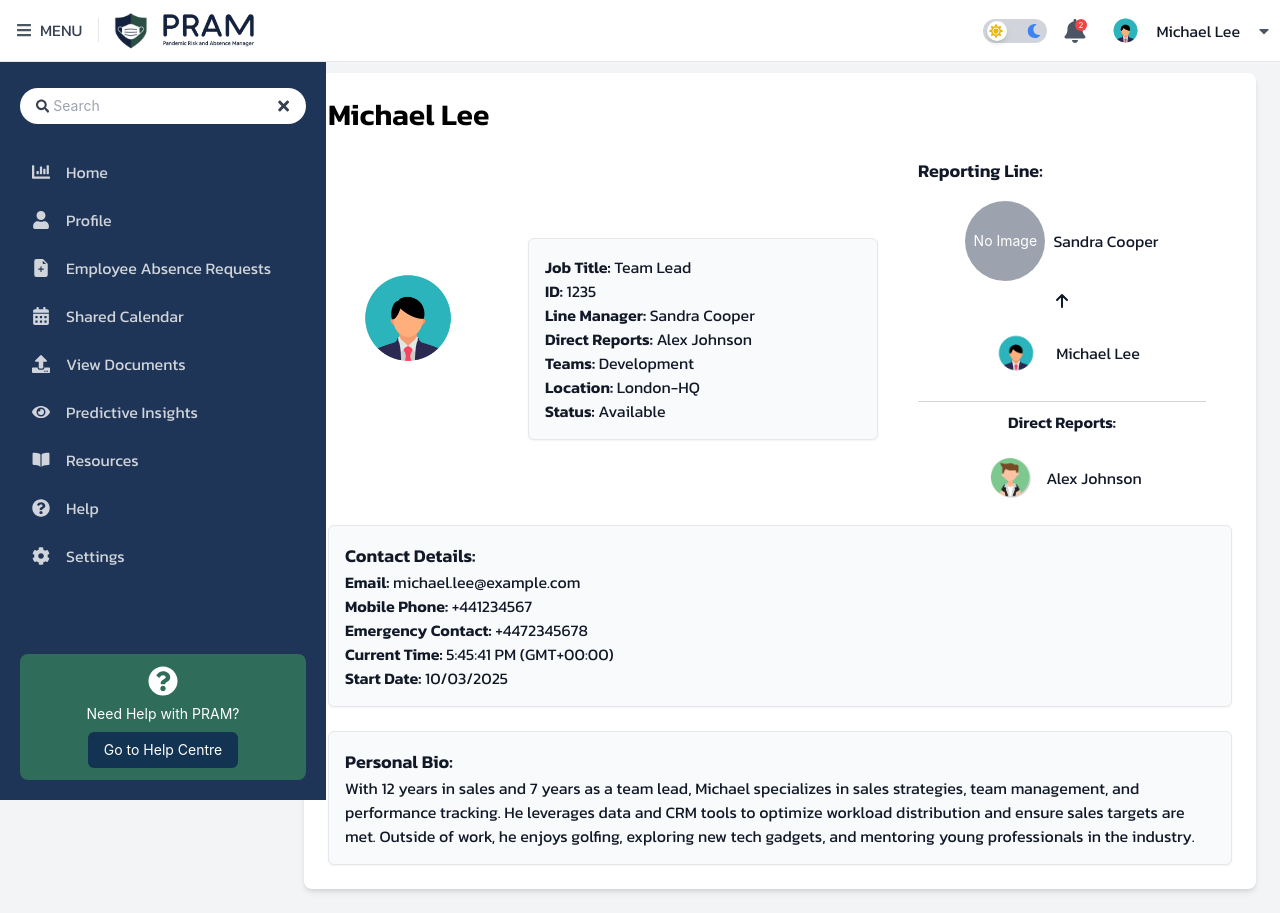
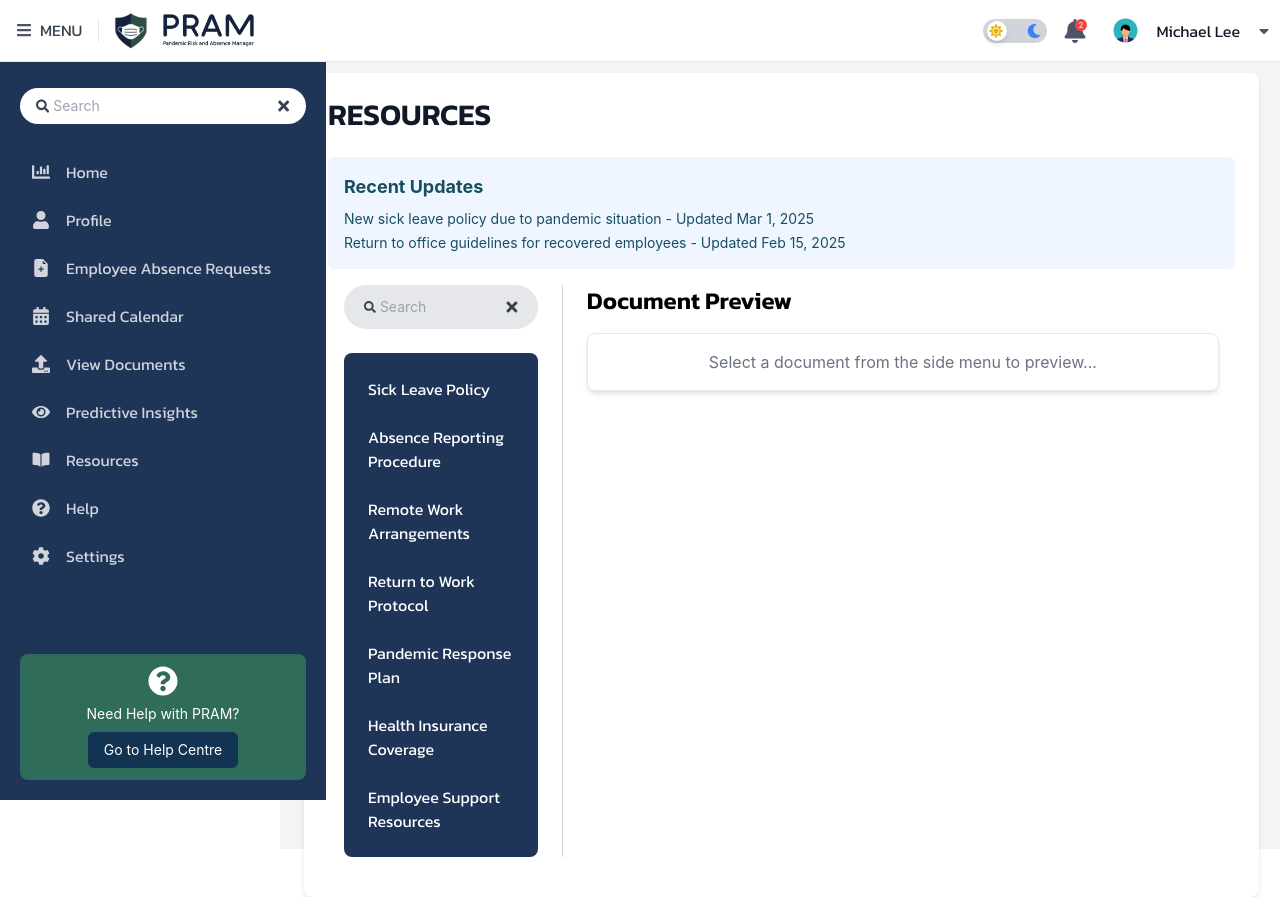
Before and after one commit to Pandemic-Risk-and-Absence-Manager-PRAM/PRAMUI, a React (Create React App) app: page /dashboard/manager/resources in a window 1280 px wide. Built offline with nearby package versions, Linux system fonts and the light colour scheme.

Commit message:
:sparkles: adding resources screen

```diff
--- a/src/App.js
+++ b/src/App.js
@@ -8,6 +8,7 @@ import EmployeeAbsenceRequest from "./pages/dashboard/ManagerPortal/EmployeeAbse
 import ReportAbsence from './pages/dashboard/AbsencePortal/ReportAbsence/ReportAbsence.js';
 import ViewDocuments from "./pages/shared/ViewDocuments/ViewDocuments";
 import PreviousReports from './pages/dashboard/HRPortal/Previous Reports/PreviousReports.js';
+import Resources from "./pages/shared/Resources/Resources";
 
 function App() {
   return (
@@ -18,7 +19,7 @@ function App() {
         <Route path="/" element={<Login />} />
         <Route path="/dashboard/:dashboardType/*" element={<Dashboard />} />
         <Route path="/dashboard/:dashboardType/profile" element={<Profile />} />
-        <Route path="/dashboard/:dashboardType/resources" element={<Profile />} />
+        <Route path="/dashboard/:dashboardType/resources" element={<Resources />} />
         <Route path="/dashboard/:dashboardType/help" element={<Profile />} />
         <Route path="/dashboard/:dashboardType/settings" element={<Profile />} />
 
--- /dev/null
+++ b/src/pages/shared/Resources/Resources.js
@@ -0,0 +1,118 @@
+import React, {useState} from 'react';
+import NavigationBar from "../../../components/layout/NavigationBar";
+import Header from "../../../components/layout/Header";
+import PdfViewer from "../PdfViewer"
+import {FaSearch, FaTimes} from "react-icons/fa";
+
+const Resources = () => {
+    const [isOpen, setIsOpen] = useState(true);
+    const [searchQuery, setSearchQuery] = useState("");
+    const [selectedPDF, setSelectedPDF] = useState(null);
+
+    const navigationOptions = [
+        { name: "Sick Leave Policy", file: "/documents/resources/SickLeavePolicy.pdf" },
+        { name: "Absence Reporting Procedure", file: "/documents/resources/AbsenceReportingProcedure.pdf" },
+        { name: "Remote Work Arrangements", file: "/documents/resources/RemoteWorkArrangements.pdf" },
+        { name: "Return to Work Protocol", file: "/documents/resources/RTO.pdf" },
+        { name: "Pandemic Response Plan", file: "/documents/resources/SickLeavePolicy.pdf" },
+        { name: "Health Insurance Coverage", file: "/documents/resources/HealthInsurance.pdf" },
+        { name: "Employee Support Resources", file: "/documents/resources/SickLeavePolicy.pdf" }
+    ];
+
+    const filteredOptions = navigationOptions.filter((option) =>
+        option.name.toLowerCase().includes(searchQuery.toLowerCase())
+    );
+
+    const toggleNavigationBar = () => {
+        setIsOpen(!isOpen);
+    };
+
+    const handleOptionClick = (option) => {
+        setSelectedPDF((prevSelected) =>
+            prevSelected && prevSelected.uri === option.file ? null : { uri: option.file }
+        );
+    };
+
+    React.useEffect(() => {
+        console.log("selectedPDF updated to:", selectedPDF);
+    }, [selectedPDF]);
+
+    return (
+        <div className="flex flex-col h-screen bg-gray-100 dark:bg-gray-800 transition-colors">
+            <Header toggleNavigationBar={toggleNavigationBar} isOpen={isOpen} />
+
+            <div className="flex flex-1">
+                <NavigationBar isOpen={isOpen} toggleNavigationBar={toggleNavigationBar} />
+
+                <div className="flex-1 min-h-screen transition-all" style={{ paddingLeft: isOpen ? "280px" : "100px" }}>
+                    <div className="p-6 h-screen bg-gray-100 dark:bg-gray-900 transition-colors">
+                        <div className="max-w-5xl mx-auto bg-white dark:bg-gray-800 rounded-lg shadow-md transition-colors">
+                            <div className="p-6 w-full overflow-x-auto">
+                                <h1 className="text-3xl font-bold mb-6 text-gray-900 dark:text-white" style={{ fontFamily: 'Kanit, sans-serif' }}>
+                                    RESOURCES
+                                </h1>
+                                <div className="w-[907px] bg-blue-50 p-4 rounded-md">
+                                    <div className="text-cyan-900 text-lg font-bold">Recent Updates</div>
+                                    <div className="text-cyan-900 text-sm mt-2">New sick leave policy due to pandemic situation - Updated Mar 1, 2025</div>
+                                    <div className="text-cyan-900 text-sm mt-1">Return to office guidelines for recovered employees - Updated Feb 15, 2025</div>
+                                </div>
+                                <div className="flex p-4">
+                                    {/* sidebar */}
+                                    <div className="w-1/4 pr-6 border-r border-gray-300 dark:border-gray-700">
+                                        {/* Search Bar */}
+                                        <div className="flex items-center p-3 bg-gray-200 dark:bg-gray-700 rounded-full">
+                                            <FaSearch className="text-gray-700 dark:text-gray-300 ml-2 mr-1" />
+                                            <input
+                                                type="text"
+                                                className="bg-transparent text-gray-700 dark:text-gray-200 w-full text-sm outline-none"
+                                                placeholder="Search"
+                                                value={searchQuery}
+                                                onChange={(e) => setSearchQuery(e.target.value)}
+                                            />
+                                            <FaTimes className="text-gray-700 dark:text-gray-300 mr-2 cursor-pointer" onClick={() => setSearchQuery("")} />
+                                        </div>
+                                        {/* Navigation */}
+                                        <div className="mt-6 p-4 bg-[#1F3557] dark:bg-gray-600 text-white rounded-lg">
+                                            <div className="flex flex-col gap-2">
+                                                {filteredOptions.map((option, index) => (
+                                                    <button
+                                                        key={index}
+                                                        className="text-left hover:bg-custom-green-27 p-2 rounded-md transition-colors"
+                                                        style={{ fontFamily: 'Kanit, sans-serif' }}
+                                                        onClick={() => handleOptionClick(option)}
+                                                    >
+                                                        {option.name}
+                                                    </button>
+                                                ))}
+                                            </div>
+                                        </div>
+                                    </div>
+                                    {/* documents */}
+                                    <div className="w-3/4 pl-6 flex flex-col">
+                                        <h2 className="text-2xl font-bold mb-4" style={{ fontFamily: 'Kanit, sans-serif' }}>
+                                            Document Preview
+                                        </h2>
+                                        <div
+                                            className="border rounded-lg shadow-md overflow-y-auto overflow-x-auto"
+                                            style={{ maxHeight: "700px", width: "100%", display: "flex", justifyContent: "center" }}
+                                        >
+                                            {selectedPDF ? (
+                                                <div style={{ width: "95%", height: "600px" }}>
+                                                    <PdfViewer pdfUrl={selectedPDF.uri} />
+                                                </div>
+                                            ) : (
+                                                <p className="text-gray-500 p-4">Select a document from the side menu to preview...</p>
+                                            )}
+                                        </div>
+                                    </div>
+                                </div>
+                            </div>
+                        </div>
+                    </div>
+                </div>
+            </div>
+        </div>
+    );
+};
+
+export default Resources;
```
Also changed, not shown: src/pages/shared/Resources/Resources.css (added).
